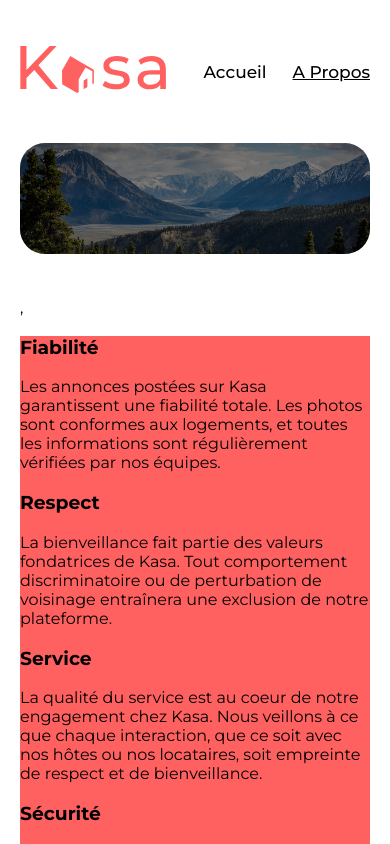
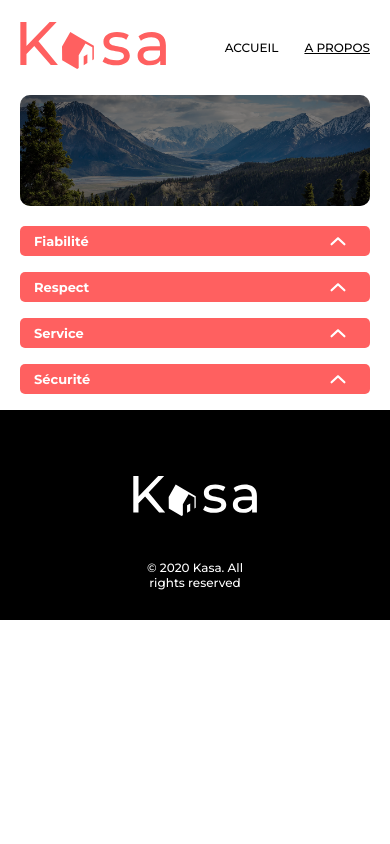
Before and after one commit to CedVeraud/oc-projet7_kasa-main, a React (Vite) app: page /about in a window 390 px wide. Shown: the top 844 px of the page. Built offline with nearby package versions, Linux system fonts and the light colour scheme.

Commit message:
Page [ A propos + collapses ] responsive et animée

```diff
--- a/src/components/banner/banner.module.scss
+++ b/src/components/banner/banner.module.scss
@@ -7,12 +7,14 @@
   align-items: center;
   width: 100%;
   height: 111px;
-  margin-bottom: 44px;
-  border-radius: 25px;
+  margin-bottom: 20px;
+  border-radius: 10px;
   overflow: hidden;
 
   @include variables.respond-to('desktop') {
     height: 223px;
+    margin-bottom: 30px;
+    border-radius: 25px;
   }
 
   &_image {
--- a/src/components/collapse/collapse.jsx
+++ b/src/components/collapse/collapse.jsx
@@ -1,16 +1,33 @@
-import { Link } from 'react-router-dom'
+import { useState } from 'react'
 
 import Styles from './collapse.module.scss'
+import downArrow from '../../assets/images/downArrow.svg'
 
 function Collapse(props) {
   const { id, title, content } = props
+  const [isOpen, setIsOpen] = useState(false)
+
+  const handleCollapse = (e) => {
+    e.preventDefault()
+    setIsOpen(!isOpen)
+  }
+
   return (
-    <Link className={Styles.collapse} to={'/about/' + id}>
-      <div className={Styles.collapse_container}>
-        <h3 className={Styles.collapse_title}>{title}</h3>
-        <div className={Styles.collapse_text}>{content}</div>
+    <div className={Styles.collapse_container}>
+      <div className={Styles.collapse_btn}>
+        <h2 className={Styles.collapse_title}>{title}</h2>
+        <button
+          id={id}
+          className={Styles.collapse_btnArrow}
+          data-opened={isOpen}
+          onClick={(e) => handleCollapse(e)}
+        >
+          <img src={downArrow} />
+        </button>
       </div>
-    </Link>
+      <p data-opened={isOpen} className={Styles.collapse_text}><span>{content}</span></p>
+    </div>
   )
 }
+
 export default Collapse
--- a/src/components/collapse/collapse.module.scss
+++ b/src/components/collapse/collapse.module.scss
@@ -0,0 +1,114 @@
+@use '../../style/variables';
+
+.collapse {
+
+  &_container {
+    width: 100%;
+    margin: 0 auto 20px;
+
+    @include variables.respond-to('desktop') {
+      width: 80%;
+      margin: 0 auto 30px;
+    }
+  }
+
+  &_btn {
+    position: relative;
+    z-index: 2;
+    display: flex;
+    flex-flow: row nowrap;
+    justify-content: space-between;
+    background-color: variables.$primary-color;
+    color: variables.$secondary-txt-color;
+    padding: 0 14px;
+    text-align: left;
+    border-radius: 5px;
+  }
+
+  &_title{
+    font-size: 13px;
+    font-weight: 700;
+    margin: 7px 0;
+
+    @include variables.respond-to('desktop') {
+      font-size: 24px;
+      margin: 12px 0;
+    }
+  }
+
+  &_btnArrow {
+    border: none;
+    background-color: transparent;
+    cursor: pointer;
+    padding: 0 10px;
+
+    & img{
+      width: 16px;
+      height: auto;
+      transform: rotate(0deg);
+      transition: transform 0.2s ease-in;
+
+      @include variables.respond-to('desktop') {
+        width: 24px;
+      }
+    }
+
+    &[data-opened="true"] img{
+      transform: rotate(180deg);
+      transition: transform 0.4s ease-out;
+    }
+  }
+
+  &_text {
+    position: relative;
+    z-index: 1;
+    background-color: variables.$secondary-bg;
+    height: auto;
+    margin: 0 auto 30px;
+    padding-left: 30px;
+    padding-right: 30px;
+    border-bottom-left-radius: 5px;
+    border-bottom-right-radius: 5px;
+    overflow: hidden;
+
+    > span{
+      margin-bottom: 30px;
+    }
+
+    @include variables.respond-to('desktop') {
+      font-size: 24px;
+      padding-left: 60px;
+      padding-right: 60px;
+      }
+  }
+
+  &_text[data-opened="false"] {
+    height: 0px;
+    margin-top: -34px;
+    padding-top: 0px;
+    padding-bottom: 0px;
+    transition: all 0.2s ease-out;
+
+    > span{
+      color: variables.$secondary-bg;
+      margin-top: -34px;
+      transition: all 0.05s ease-out;
+    }
+  }
+
+  &_text[data-opened="true"] {
+    min-height: 50px;
+    margin-top: -10px;
+    margin-bottom: 10px;
+    padding-top: 30px;
+    padding-bottom: 30px;
+    transition: all 0.4s ease-out;
+
+    > span{
+      color: variables.$primary-txt-color;
+      opacity: 1;
+      margin-top: 0px;
+      transition: all 0.9s ease-in;
+    }
+  }
+}
--- a/src/components/header/header.module.scss
+++ b/src/components/header/header.module.scss
@@ -6,11 +6,12 @@
     justify-content: space-between;
     align-items: center;
     height: 47px;
-    margin: 48px auto;
+    margin: 24px auto;
     padding: 0 20px;
 
     @include variables.respond-to('desktop') {
       height: 68px;
+      margin: 48px auto;
       padding: 0 20px;
     }
 
--- a/src/components/nav/nav.module.scss
+++ b/src/components/nav/nav.module.scss
@@ -10,12 +10,14 @@
   }
 
   &_link {
-    font-size: 17px;
+    font-size: 12px;
+    text-transform: uppercase;
     font-weight: 500;
     margin-left: 26px;
 
     @include variables.respond-to('desktop') {
       font-size: 24px;
+      text-transform: none;
       margin-left: 57px;
     }
   }
--- a/src/pages/About/about.jsx
+++ b/src/pages/About/about.jsx
@@ -21,7 +21,7 @@ function About() {
       <Banner
         img={bannerImage}
         name="Home banner"
-      />,
+      />
 
       <div className={Styles.about_collapse}>
         {about.map((about) => (
--- a/src/pages/About/about.module.scss
+++ b/src/pages/About/about.module.scss
@@ -10,5 +10,7 @@
 }
 
 .about_collapse {
-  background-color: variables.$primary-color;
+  width: 100%;
+  display: flex;
+  flex-direction: column;
 }
--- a/src/pages/Error/404.module.scss
+++ b/src/pages/Error/404.module.scss
@@ -14,10 +14,11 @@
     font-weight: 700;
     color: variables.$primary-color;
     margin: 0;
-    padding: 40px 0 100px;
+    padding: 80px 0 100px;
 
     @include variables.respond-to('desktop') {
       font-size: 288px;
+      padding: 40px 0 100px;
     }
   }
 
```
Also changed, not shown: src/assets/images/downArrow.svg (added).
